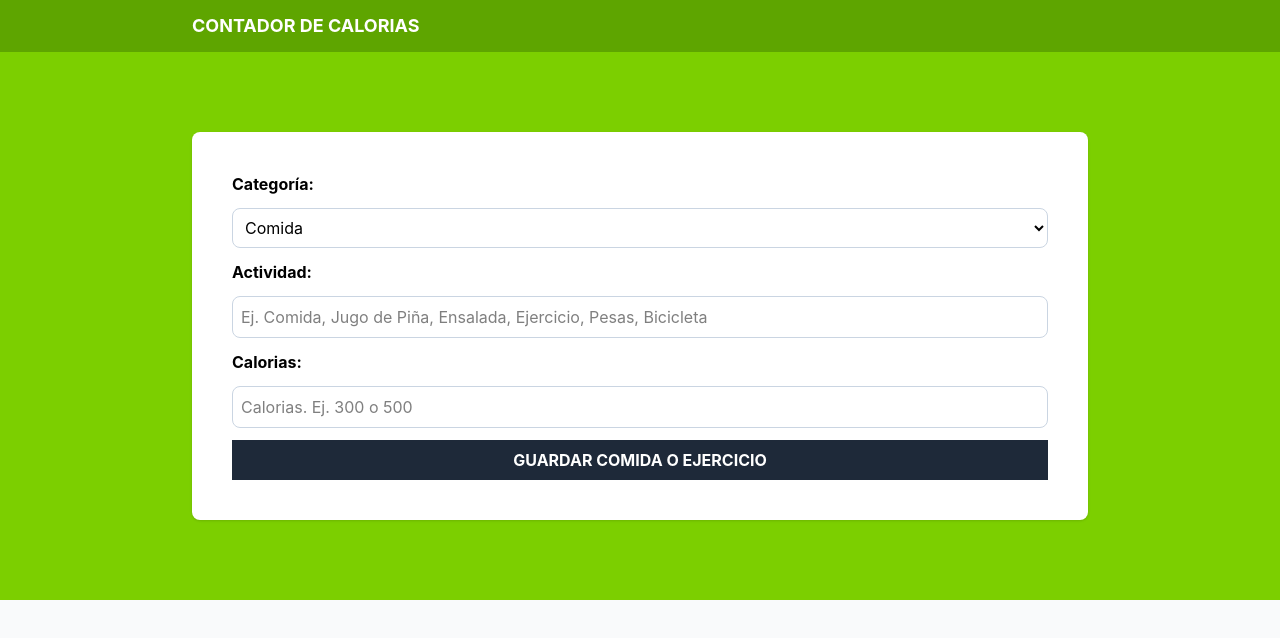
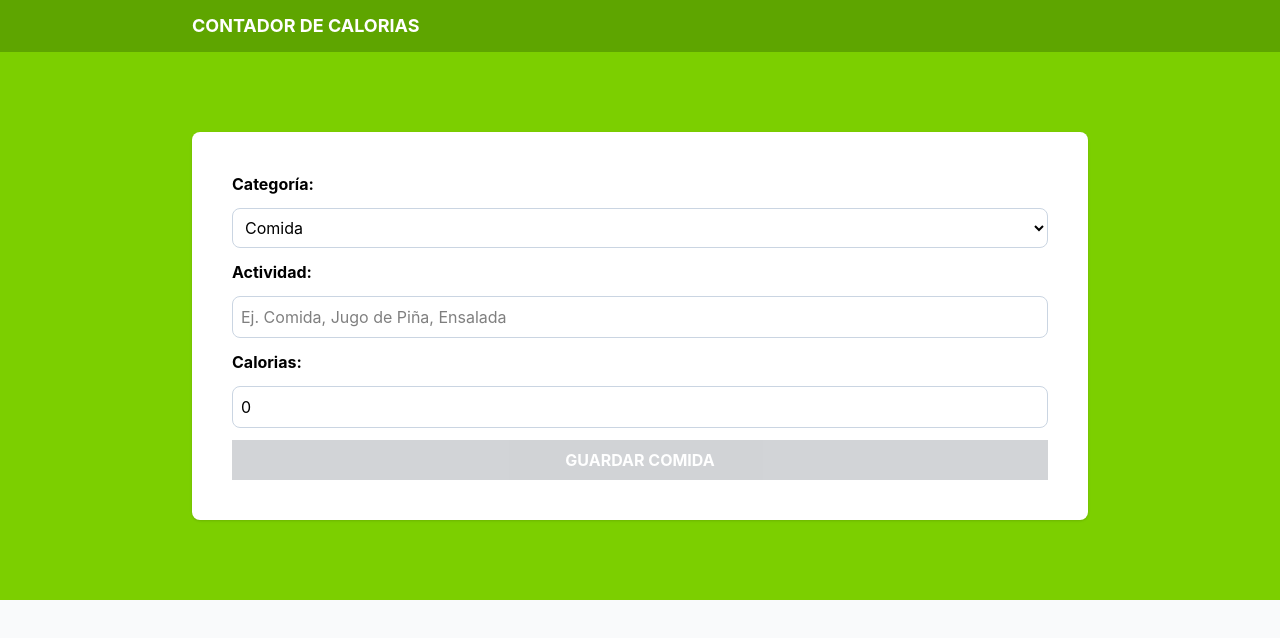
Before and after one commit to EdwMore/Calorie-tracker, a React (Vite) app: page / in a window 1280 px wide. Shown: the top 638 px of the page. Built offline with nearby package versions, Linux system fonts and the light colour scheme.

Commit message:
Añadiendo funcionalidades al formulario

```diff
--- a/src/components/Form.tsx
+++ b/src/components/Form.tsx
@@ -1,8 +1,44 @@
+import { useState } from "react";
+import type { ChangeEvent, SubmitEvent } from "react";
+import type { Activity } from "../types";
 import { categories } from "../data/categories";
 
 export default function Form() {
+  const [activity, setActivity] = useState<Activity>({
+    category: 1,
+    name: "",
+    calories: 0,
+  });
+
+  const handleChange = (
+    e: ChangeEvent<HTMLSelectElement> | ChangeEvent<HTMLInputElement>,
+  ) => {
+    const isNumberField = ["category", "calories"].includes(e.target.id);
+
+    setActivity({
+      ...activity,
+      [e.target.id]: isNumberField ? +e.target.value : e.target.value,
+    });
+  };
+
+  const isValidActivity = () => {
+    const { name, calories } = activity
+    return name.trim() !== '' && calories > 0
+
+  }
+
+  const handleSubmit = (e: SubmitEvent<HTMLFormElement>) => {
+    e.preventDefault()
+
+    console.log("Submit...");
+
+  }
+
   return (
-    <form className="space-y-5 bg-white shadow p-10 rounded-lg">
+    <form
+        className="space-y-5 bg-white shadow p-10 rounded-lg"
+        onSubmit={handleSubmit}
+    >
       <div className="grid grid-cols-1 gap-3">
         <label htmlFor="category" className="font-bold">
           Categoría:
@@ -10,41 +46,49 @@ export default function Form() {
         <select
           className="border border-slate-300 p-2 rounded-lg w-full bg-white"
           id="category"
+          value={activity.category}
+          onChange={handleChange}
         >
-            {categories.map(category => (
-                <option
-                    key={category.id}
-                    value={category.id}
-                >
+          {categories.map((category) => (
+            <option key={category.id} value={category.id}>
               {category.name}
             </option>
           ))}
         </select>
 
         <div className="grid grid-cols-1 gap-3">
-            <label htmlFor="activity" className="font-bold">Actividad:</label>
+          <label htmlFor="name" className="font-bold">
+            Actividad:
+          </label>
           <input
             type="text"
-                id="activity"
+            id="name"
             className="border border-slate-300 p-2 rounded-lg"
-                placeholder="Ej. Comida, Jugo de Piña, Ensalada, Ejercicio, Pesas, Bicicleta"
+            placeholder={activity.category === 1 ? "Ej. Comida, Jugo de Piña, Ensalada" : "Ej. Ejercicio, Pesas, Bicicleta"}
+            value={activity.name}
+            onChange={handleChange}
           />
         </div>
 
         <div className="grid grid-cols-1 gap-3">
-            <label htmlFor="calories" className="font-bold">Calorias:</label>
+          <label htmlFor="calories" className="font-bold">
+            Calorias:
+          </label>
           <input
             type="number"
             id="calories"
             className="border border-slate-300 p-2 rounded-lg"
             placeholder="Calorias. Ej. 300 o 500"
+            value={activity.calories}
+            onChange={handleChange}
           />
         </div>
 
         <input
           type="submit"
-            className="bg-gray-800 hover:bg-gray-900 w-full p-2 font-bold uppercase text-white cursor-pointer"
-            value="Guardar Comida o Ejercicio"
+          className="bg-gray-800 hover:bg-gray-900 w-full p-2 font-bold uppercase text-white cursor-pointer disabled:opacity-20"
+          value={activity.category === 1 ? "Guardar Comida" : "Guardar Ejercicio"}
+          disabled={!isValidActivity()}
         />
       </div>
     </form>
--- a/src/types/index.ts
+++ b/src/types/index.ts
@@ -2,3 +2,9 @@ export type Category = {
   id: number;
   name: string;
 };
+
+export type Activity = {
+  category: number;
+  name: string;
+  calories: number;
+};
```
Lines whose indentation alone changed are shown as unchanged.
